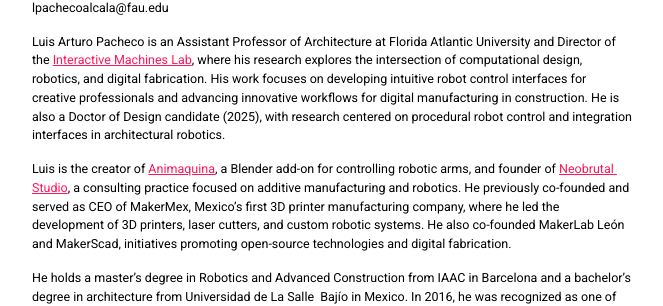
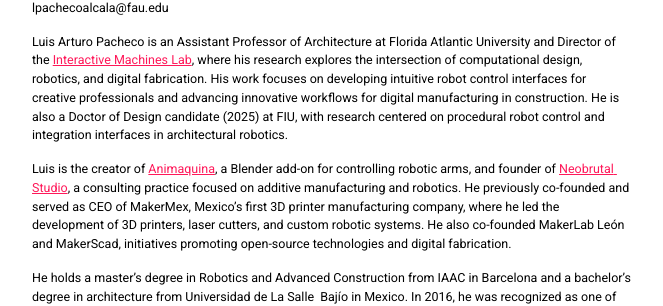
Before and after one commit to acadia2025/website, a Jekyll site: the page built from _posts/2000-01-01-Luis Pacheco.md, in a window 1280 px wide. Shown: the part 517-823 px from the top of the page, without its empty margins (308-971 px from the left). Built offline with Jekyll 4.4.1, drawn with Linux system fonts in a browser that asks for light colours.

Commit message:
small changes

```diff
--- a/_posts/2000-01-01-Luis Pacheco.md
+++ b/_posts/2000-01-01-Luis Pacheco.md
@@ -15,7 +15,7 @@
 Assistant Professor and Director of the Interactive Machines Lab, FAU
 lpachecoalcala@fau.edu
 
- Luis Arturo Pacheco is an Assistant Professor of Architecture at Florida Atlantic University and Director of the [Interactive Machines Lab](https://www.fau.edu/artsandletters/architecture/research-labs/interactive-machines-lab/), where his research explores the intersection of computational design, robotics, and digital fabrication. His work focuses on developing intuitive robot control interfaces for creative professionals and advancing innovative workflows for digital manufacturing in construction. He is also a Doctor of Design candidate (2025), with research centered on procedural robot control and integration interfaces in architectural robotics.
+ Luis Arturo Pacheco is an Assistant Professor of Architecture at Florida Atlantic University and Director of the [Interactive Machines Lab](https://www.fau.edu/artsandletters/architecture/research-labs/interactive-machines-lab/), where his research explores the intersection of computational design, robotics, and digital fabrication. His work focuses on developing intuitive robot control interfaces for creative professionals and advancing innovative workflows for digital manufacturing in construction. He is also a Doctor of Design candidate (2025) at FIU, with research centered on procedural robot control and integration interfaces in architectural robotics.
 
 Luis is the creator of [Animaquina](www.animaquina.com), a Blender add-on for controlling robotic arms, and founder of [Neobrutal Studio](www.neobrutal.com), a consulting practice focused on additive manufacturing and robotics. He previously co-founded and served as CEO of MakerMex, Mexico’s first 3D printer manufacturing company, where he led the development of 3D printers, laser cutters, and custom robotic systems. He also co-founded MakerLab León and MakerScad, initiatives promoting open-source technologies and digital fabrication.
 
```
Also changed, not shown: registration.md (+1 -1 lines).
